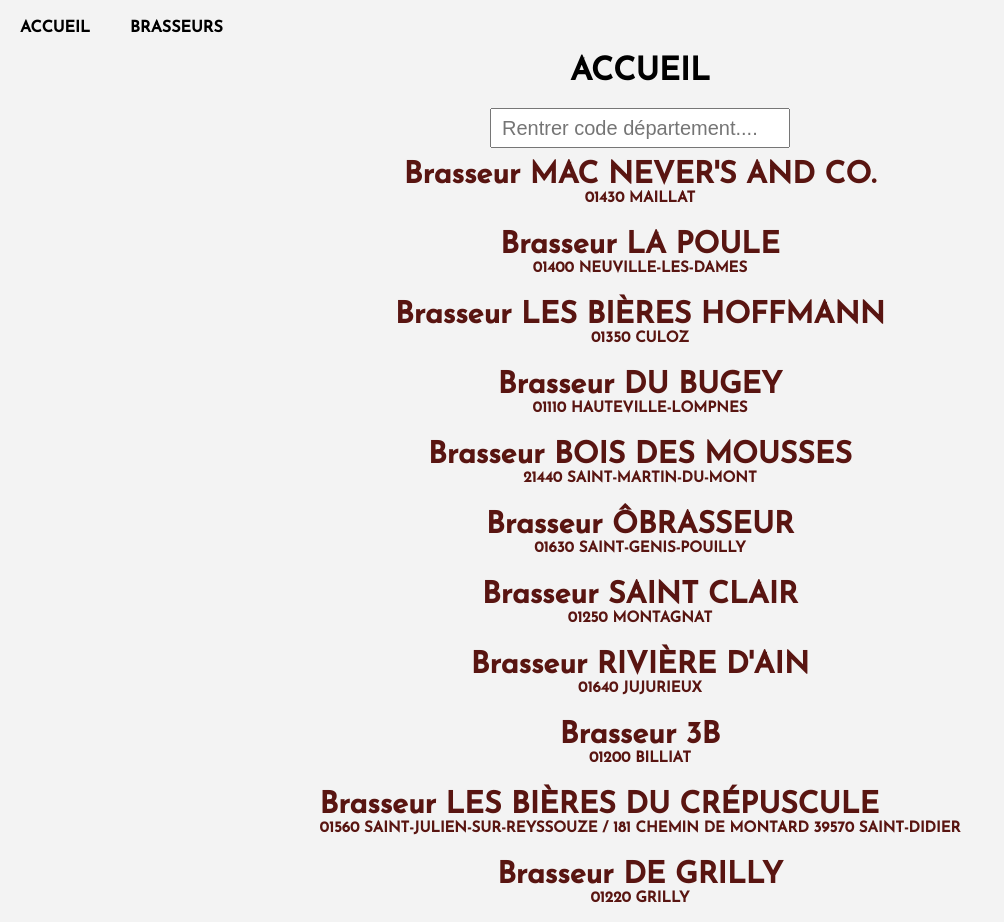
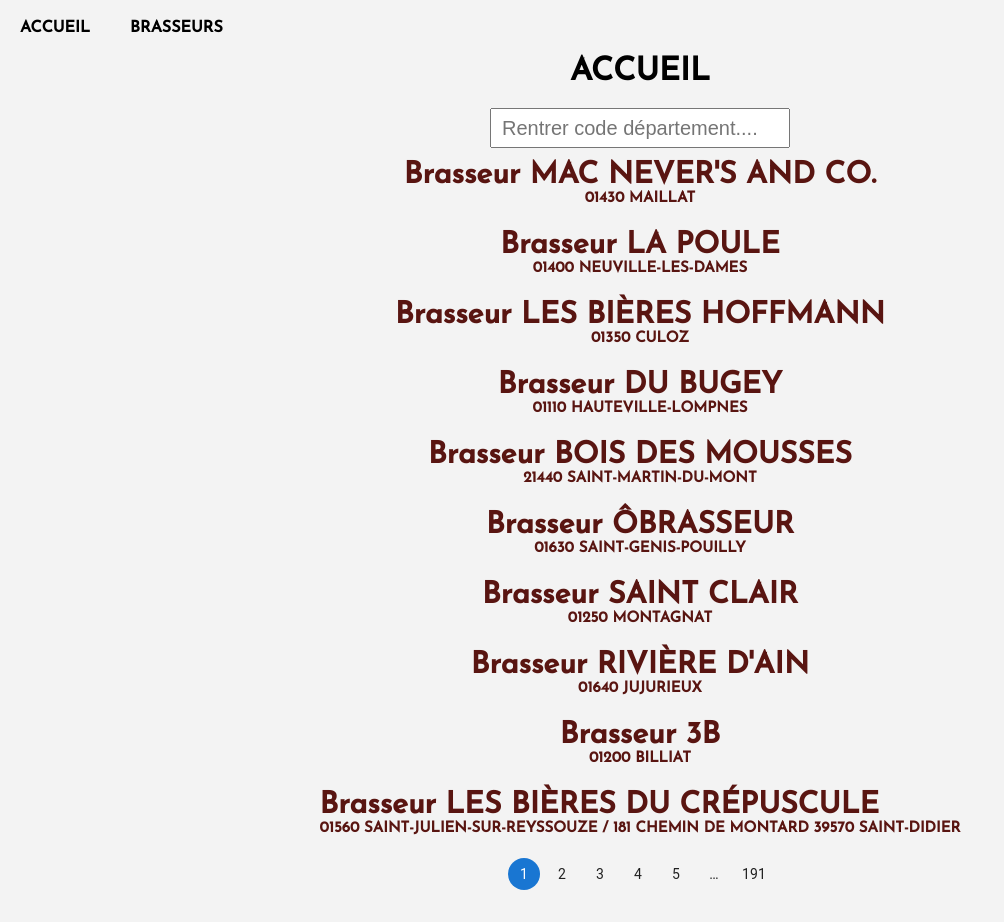
Before and after one commit to frameur/brewersearch, a React (Create React App) app: page / in a window 1280 px wide. Shown: the top 922 px of the page, without its empty margins (0-1004 px from the left). After the commit the page ends 890 px from the top, so only its background shows below. Built offline with nearby package versions, Linux system fonts and the light colour scheme.

Commit message:
integration pagination dans home et modif code

```diff
--- a/src/pages/Home.js
+++ b/src/pages/Home.js
@@ -1,9 +1,33 @@
-import React, { useState } from 'react'
+import React, { useState, useEffect } from 'react'
 import Navigation from '../components/Navigation'
 import data from '../services/data'
+import CustomPagination from '../components/Pagination'
 
 const Home = () => {
   const [searchTerm, setSearchTerm] = useState('')
+  const [page, setPage] = useState(1)
+  const [numOfPages, setNumOfPages] = useState(0)
+
+  // eslint-disable-next-line array-callback-return
+  const filteredData = data.filter((val) => {
+    if (searchTerm === '') {
+      return val
+    } else if (
+      val.ville_departement
+        .toLocaleLowerCase()
+        .includes(searchTerm.toLocaleLowerCase())
+    ) {
+      return val
+    }
+  })
+
+  useEffect(() => {
+    setNumOfPages(Math.ceil(filteredData.length / itemsPerPage))
+  }, [filteredData])
+
+  const itemsPerPage = 10
+  const startIndex = (page - 1) * itemsPerPage
+  const displayData = filteredData.slice(startIndex, startIndex + itemsPerPage)
 
   return (
     <div>
@@ -18,7 +42,7 @@ const Home = () => {
             setSearchTerm(event.target.value)
           }}
         />
-        {data
+        {displayData
           // eslint-disable-next-line array-callback-return
           .filter((val) => {
             if (searchTerm === '') {
@@ -31,6 +55,7 @@ const Home = () => {
               return val
             }
           })
+
           .map((val, key) => {
             return (
               <div>
@@ -46,6 +71,9 @@ const Home = () => {
             )
           })}
       </div>
+      {numOfPages > 1 && (
+        <CustomPagination setPage={setPage} numOfPages={numOfPages} />
+      )}
     </div>
   )
 }
```
